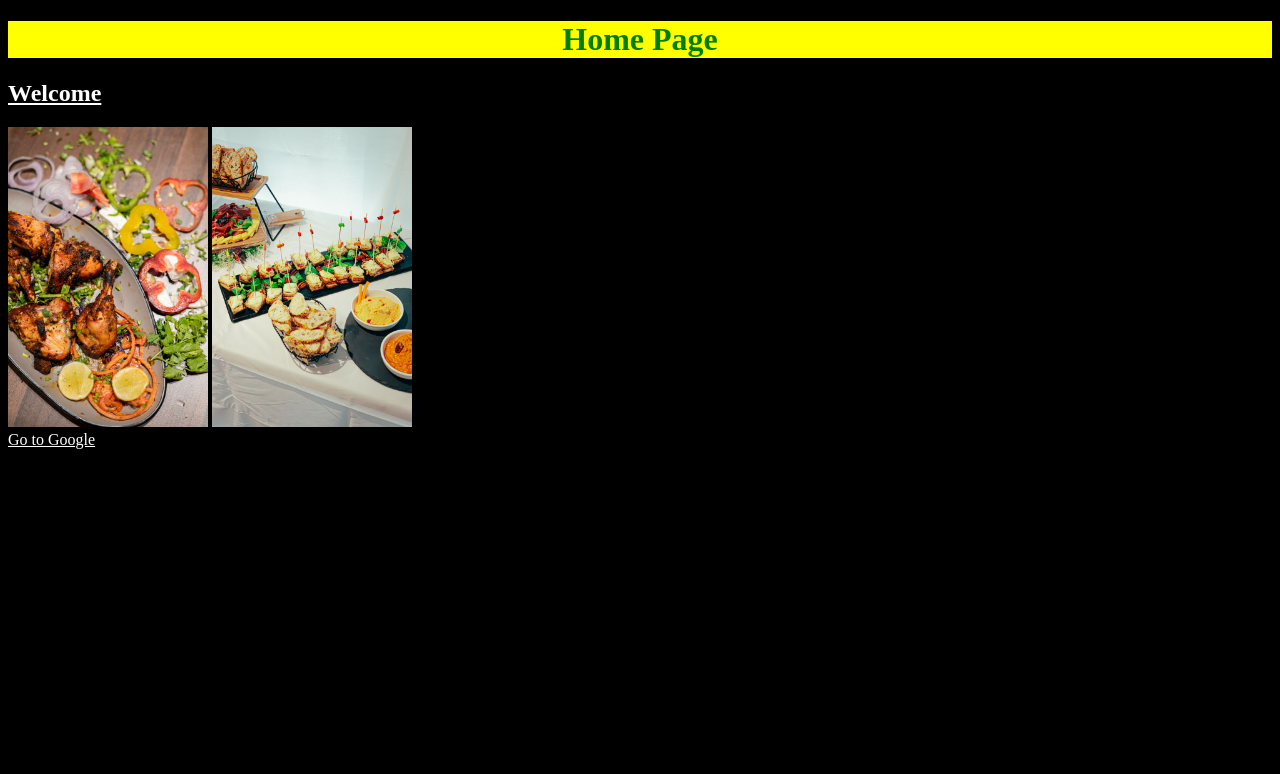
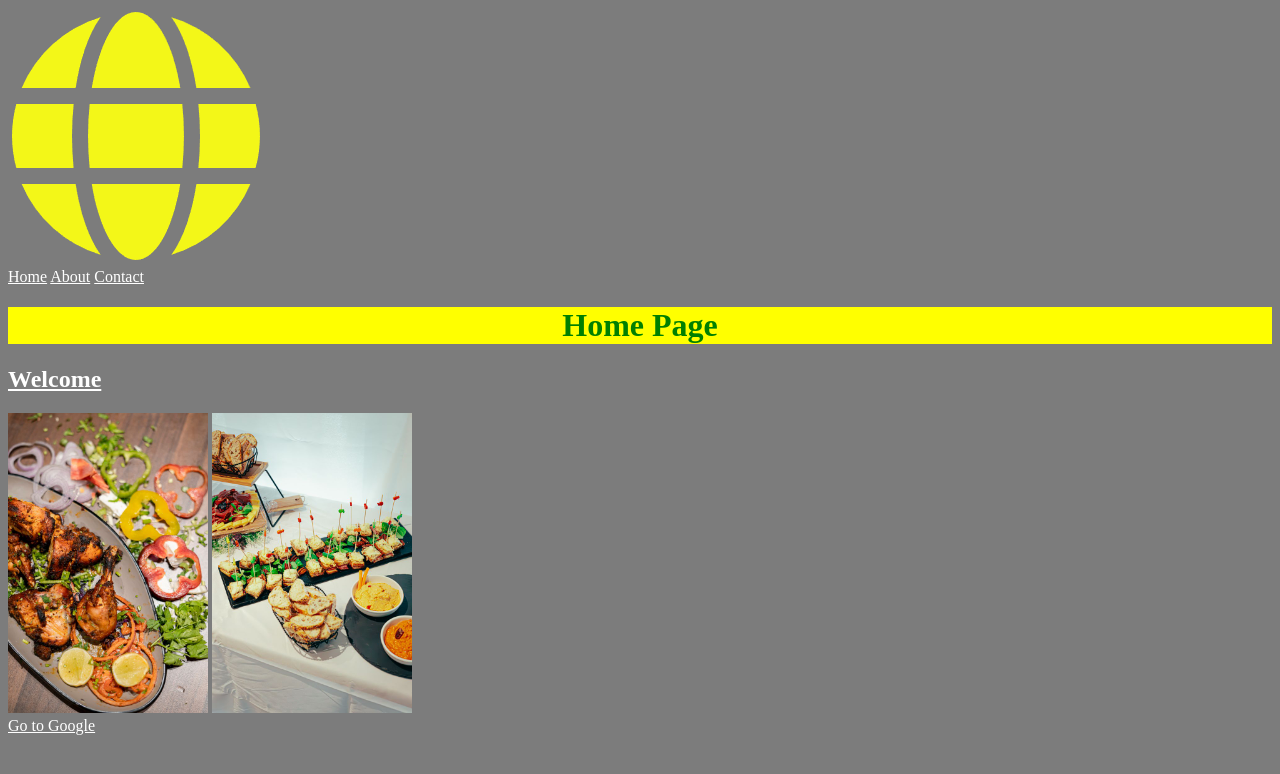
Before and after one commit to johannesmx/Webdevclass2026T3, a plain HTML site: page index.html in a window 1280 px wide. Drawn offline with Linux system fonts and the light colour scheme.

Commit message:
added navigation and header

```diff
--- a/index.html
+++ b/index.html
@@ -1,12 +1,25 @@
 <!DOCTYPE html>
 <html lang="en">
+
 <head>
     <title>Home Page</title>
     <meta charset="utf-8">
     <link rel="icon" href="favicon.png">
     <link rel="stylesheet" href="styles.css">
 </head>
+
 <body>
+    <header>
+        <a href="index.html">
+            <img src="globe-solid.png" alt="globe logo">
+        </a>
+        <nav>
+            <a href="index.html">Home</a>
+            <a href="about.html">About</a>
+            <a href="contact.html">Contact</a>
+        </nav>
+    </header>
+
     <h1>Home Page</h1>
     <h2>Welcome</h2>
     <img class="small" src="images/pexels-lpfstudio023-31771054.jpg" alt="grilled chicken pieces on a platter">
@@ -14,4 +27,5 @@
     <br>
     <a href="https://google.com">Go to Google</a>
 </body>
+
 </html>
--- a/styles.css
+++ b/styles.css
@@ -8,7 +8,7 @@ h2 {
     color: white;
 }
 body {
-    background-color: black;
+    background-color: #7c7c7c;
 }
 .small {
     width: 200px;
```
Also changed, not shown: about.html (added, +25 -0 lines), contact.html (added, +25 -0 lines), globe-solid.png (added). Lines whose indentation alone changed are shown as unchanged.
